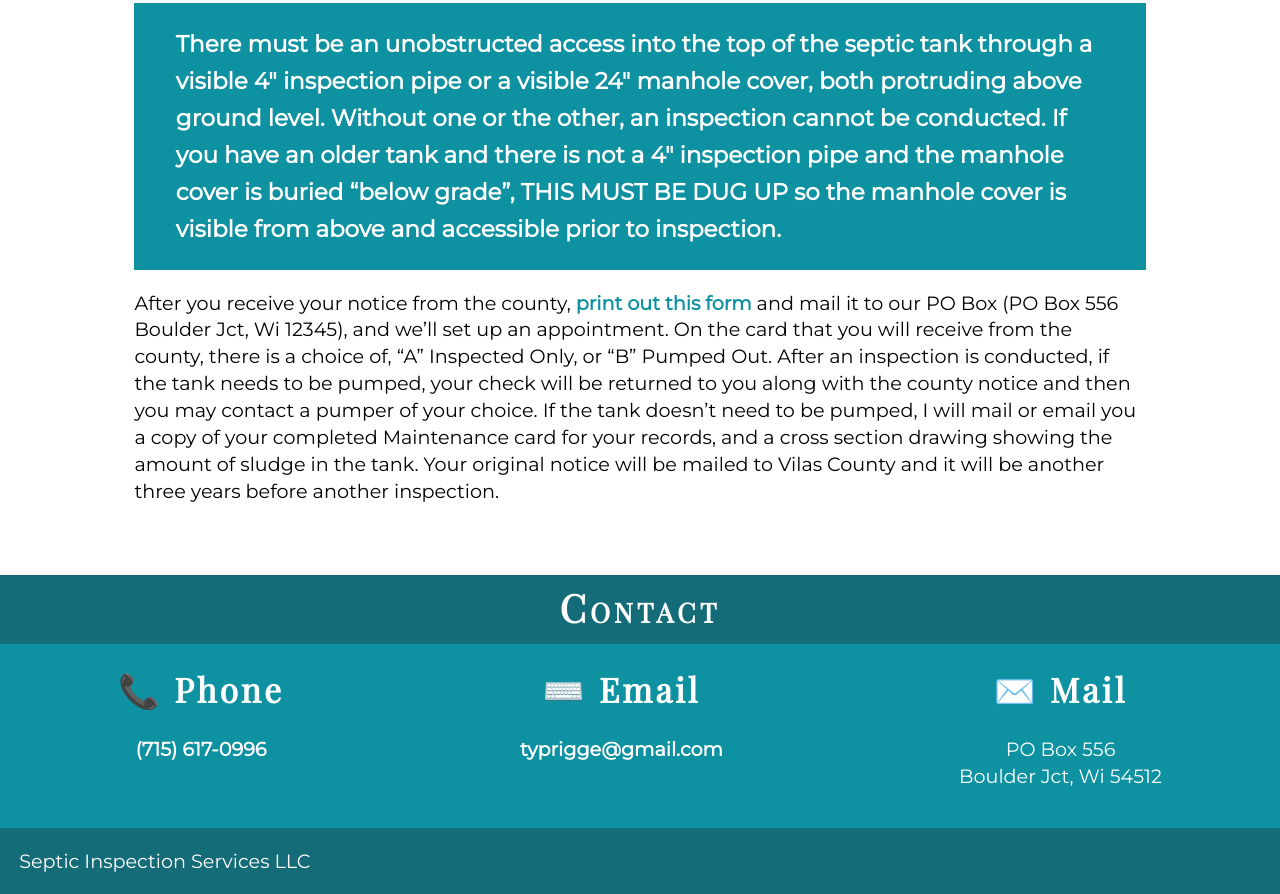
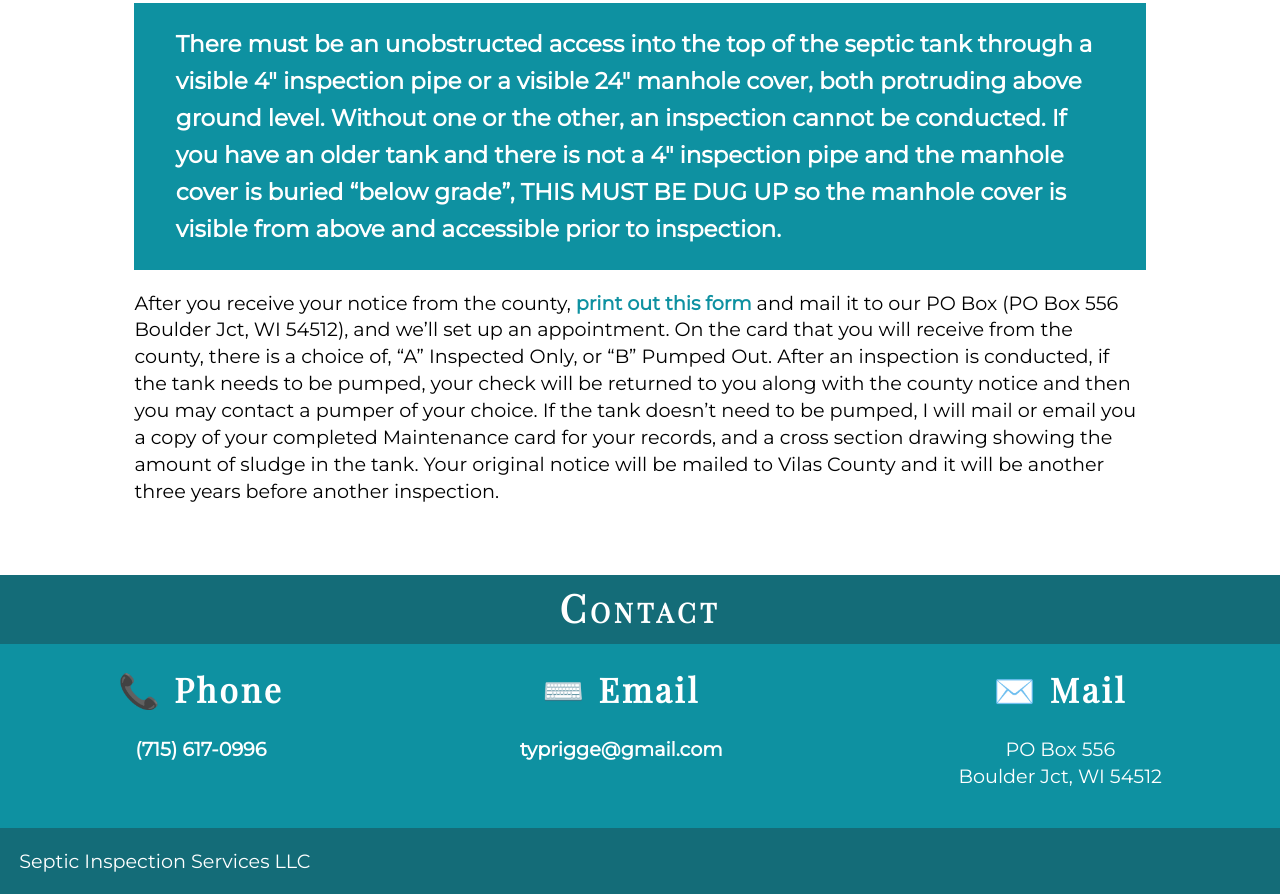
Before and after one commit to dan-govier/septicinspectionservices, a plain HTML site: page index.html in a window 1280 px wide. Shown: the part 1635-2529 px from the top of the page. Drawn offline with nearby package versions, Linux system fonts and the light colour scheme.

Commit message:
updated zip in services section

```diff
--- a/index.html
+++ b/index.html
@@ -57,7 +57,7 @@
                     <p>The sludge in the tank consists of nothing more than human excrement and toilet tissue that settles to the bottom of a septic tank where it biodegrades by the action of microbes and dissolves into a liquid. There is always more liquid present in a septic tank than sludge, so why pay more for having almost 1,000 gallons of waste water pumped from a 1,000 gallon tank when it is not necessary?</p>
                     <p>If your dwelling is only occupied part of the year, you are living alone, if the residence is empty or for sale, or the house is empty most of the day, the tank will probably not have to be pumped for many years. How do you know when your tank is at 1/3 full of sludge and if it needs to be pumped? That is where my service comes into play.</p>
                     <aside>There must be an unobstructed access into the top of the septic tank through a visible 4″ inspection pipe or a visible 24″ manhole cover, both protruding above ground level. Without one or the other, an inspection cannot be conducted. If you have an older tank and there is not a 4″ inspection pipe and the manhole cover is buried “below grade”, THIS MUST BE DUG UP so the manhole cover is visible from above and accessible prior to inspection.</aside>
-                    <p>After you receive your notice from the county, <a href="files/Septic_Inpection_Form.pdf">print out this form</a> and mail it to our PO Box (PO Box 556 Boulder Jct, Wi 12345), and we’ll set up an appointment.  On the card that you will receive from the county, there is a choice of, “A” Inspected Only, or “B” Pumped Out. After an inspection is conducted, if the tank needs to be pumped, your check will be returned to you along with the county notice and then you may contact a pumper of your choice. If the tank doesn’t need to be pumped, I will mail or email you a copy of your completed Maintenance card for your records, and a cross section drawing showing the amount of sludge in the tank. Your original notice will be mailed to Vilas County and it will be another three years before another inspection.</p>
+                    <p>After you receive your notice from the county, <a href="files/Septic_Inpection_Form.pdf">print out this form</a> and mail it to our PO Box (PO Box 556 Boulder Jct, WI 54512), and we’ll set up an appointment.  On the card that you will receive from the county, there is a choice of, “A” Inspected Only, or “B” Pumped Out. After an inspection is conducted, if the tank needs to be pumped, your check will be returned to you along with the county notice and then you may contact a pumper of your choice. If the tank doesn’t need to be pumped, I will mail or email you a copy of your completed Maintenance card for your records, and a cross section drawing showing the amount of sludge in the tank. Your original notice will be mailed to Vilas County and it will be another three years before another inspection.</p>
                 </div>
             </section>
 
@@ -75,7 +75,7 @@
                     <li>
                         <strong>✉️ Mail</strong>
                         PO Box 556<br>
-                        Boulder Jct, Wi 54512
+                        Boulder Jct, WI 54512
                     </li>
                 </ul>
             </section>
```
